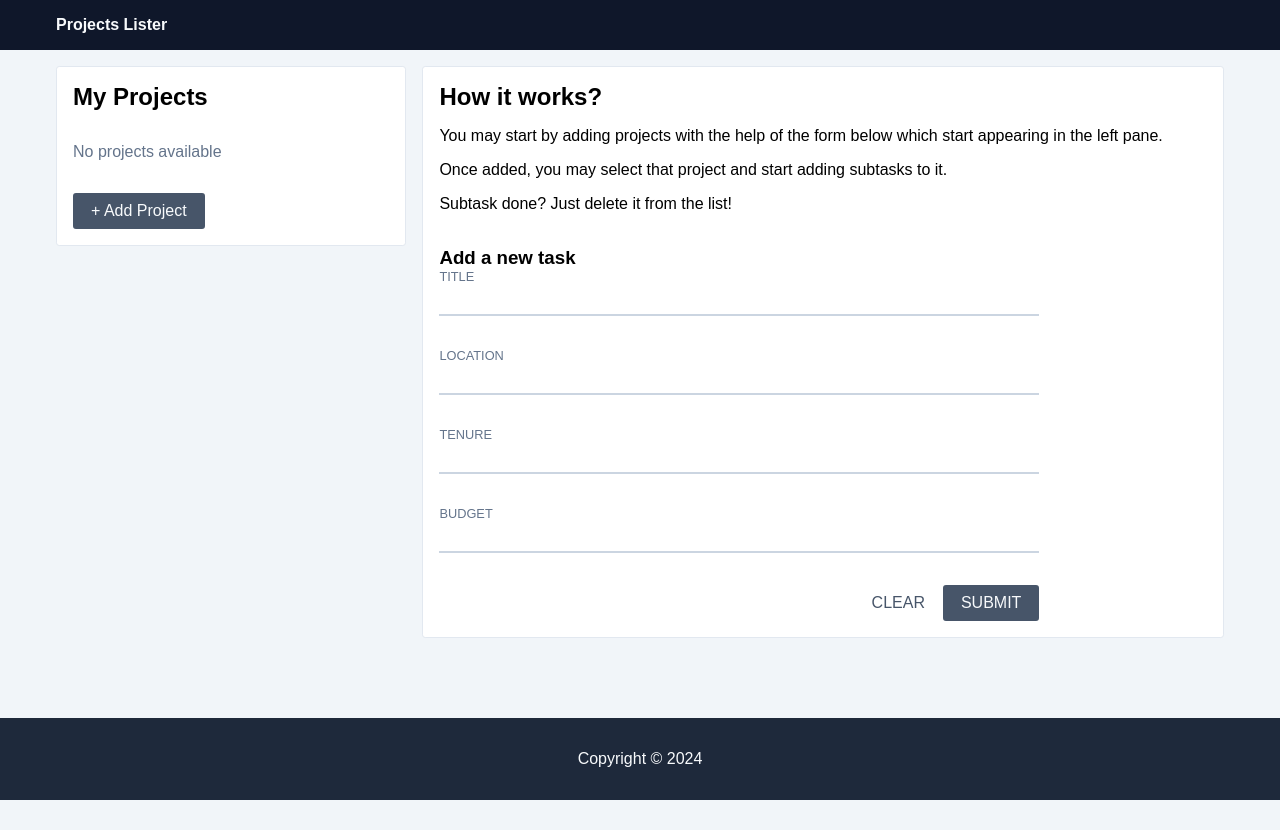
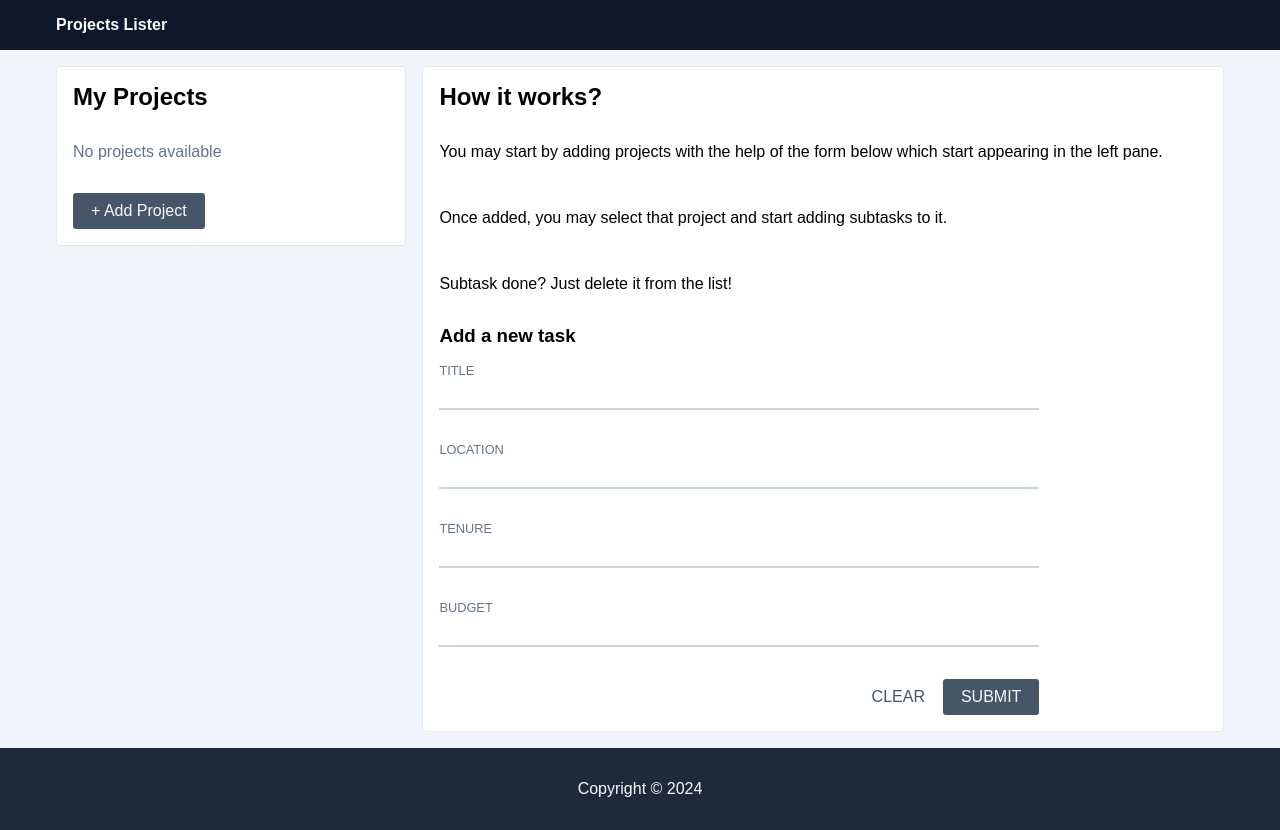
Before and after one commit to sample-react-projects/projects-lister, a React (Vite) app: page / in a window 1280 px wide. Before the commit the page ends 800 px from the top, so only its background shows below. Built offline with nearby package versions, Linux system fonts and the light colour scheme.

Commit message:
Improve add project styles

```diff
--- /dev/null
+++ b/src/components/right-rail/add-project/AddProject.module.scss
@@ -0,0 +1,5 @@
+.container {
+    display: flex;
+    flex-direction: column;
+    row-gap: 1rem;
+}
--- a/src/components/right-rail/add-project/AddProject.tsx
+++ b/src/components/right-rail/add-project/AddProject.tsx
@@ -1,13 +1,13 @@
 import FormControl from "./form-control/FormControl";
 import FormDescription from "./form-description/FormDescription";
+import styles from "./AddProject.module.scss";
 
 const AddProject = () => {
   return (
-    <>
+    <div className={styles.container}>
       <FormDescription></FormDescription>
-      <br></br>
       <FormControl></FormControl>
-    </>
+    </div>
   );
 };
 
```
